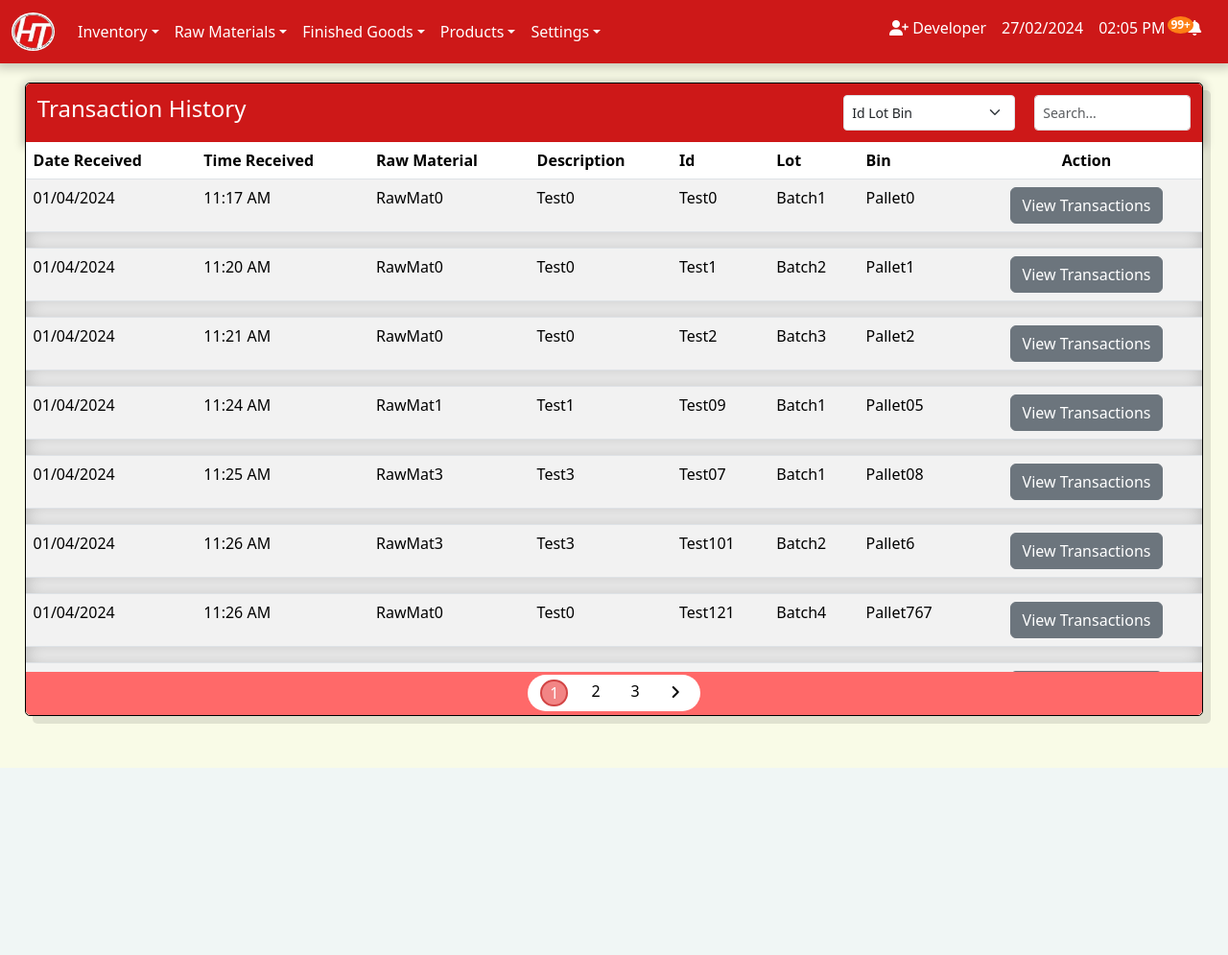
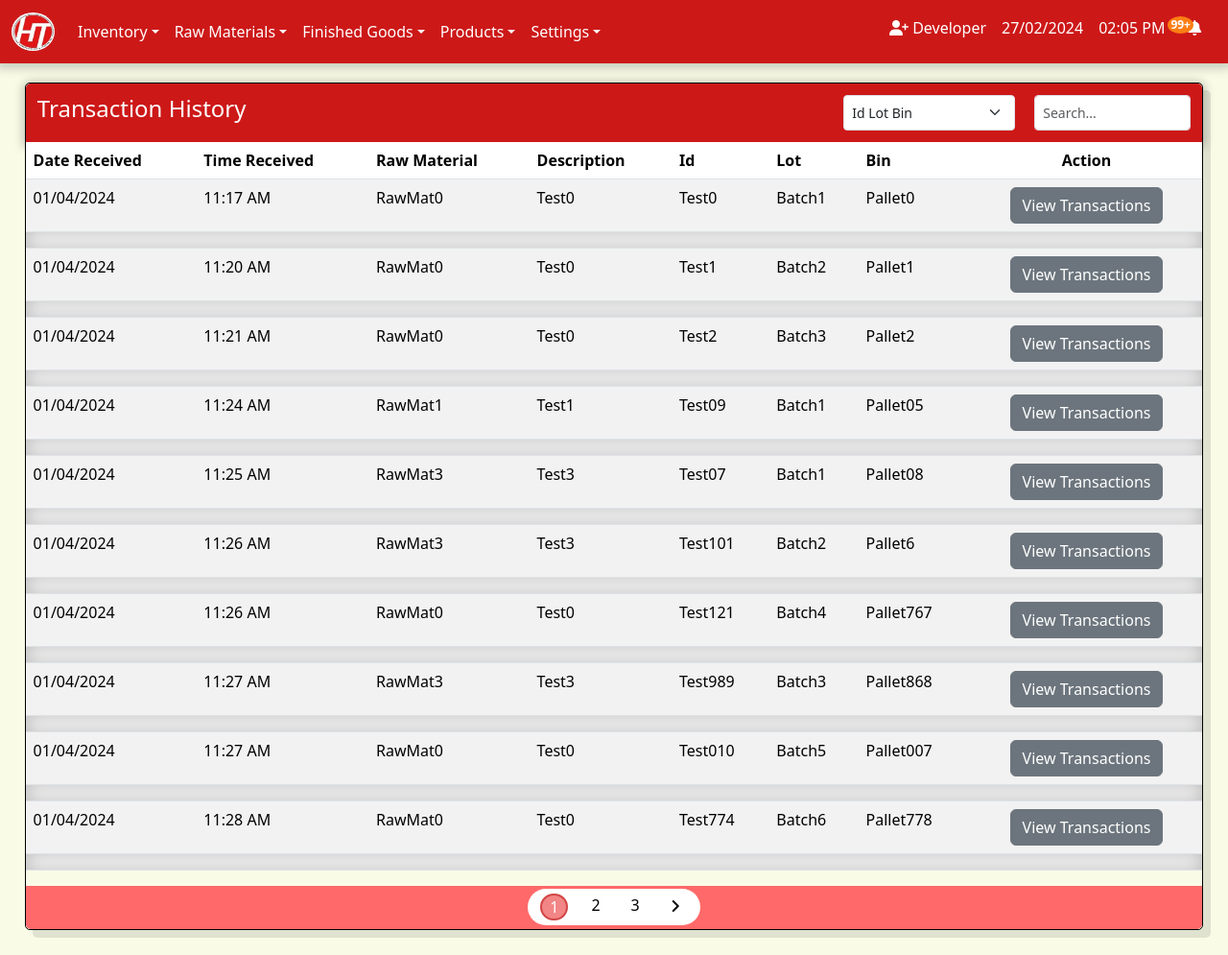
Before and after one commit to Shashimii/inventory-system-with-analytics, a PHP site: page /rm_history in a window 1280 px wide. Shown: the whole page at 96% size. Before the commit the page ends 800 px from the top, so only its background shows below. Run offline with PHP 8.4, Linux system fonts and the light colour scheme; data comes from the database, SQL or seed files in the repository; some libraries are stand-ins or nearby versions.

Commit message:
+ styles for raw material history table

```diff
--- a/style.css
+++ b/style.css
@@ -110,7 +110,6 @@ th {
 /*== Table Styles ==*/
 .table-body {
     flex: 1;
-    max-height: calc(70vh);
     overflow-y: auto;
 }
 
@@ -150,6 +149,7 @@ th {
     border: 2px solid #D24545;
     border-radius: 50px;
 }
+
 
 /*== End ==*/
 
@@ -283,13 +283,13 @@ th {
 }
 
 .rm-manage-md-card {
+    flex: 1;
     display: flex;
     flex-direction: column;
     justify-content: space-between;
     box-shadow: 8px 8px 0px 0px rgba(0,0,0,0.1);
     border: 1px solid black;
     border-radius: 5px;
-    height: 660px;
 }
 
 .rm-manage-md-card-btn-searchbar {
@@ -310,4 +310,13 @@ th {
 
 /*== RM Manage End==*/
 
+/*== RM History ==*/
+
+.rm-history-row-1 {
+    flex: 1;
+    display: flex;
+}
+
+/*== RM History End ==*/
+
 /*== End ==*/
```
